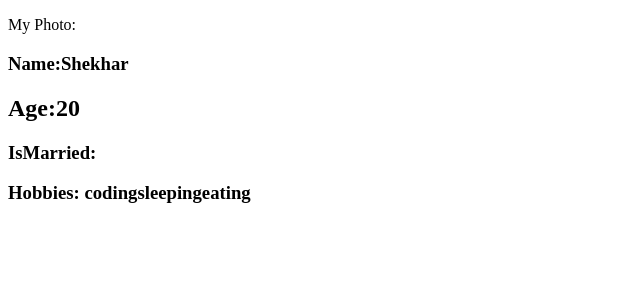
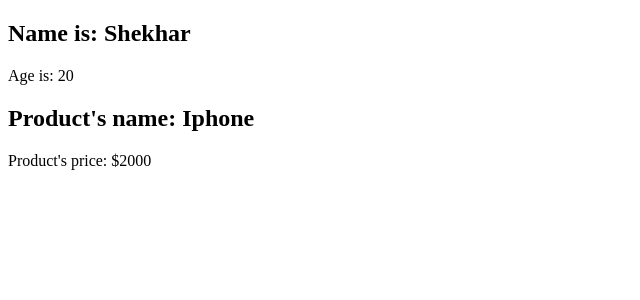
Before and after one commit to Sushey01/50-Hour-React-Challenge, a React (Vite) app: page / in a window 1280 px wide. Shown: the top 300 px of the page, without its empty margins (0-640 px from the left). Built offline with nearby package versions, Linux system fonts and the light colour scheme.

Commit message:
Day3PropsInComponents

```diff
--- a/src/App.jsx
+++ b/src/App.jsx
@@ -10,6 +10,8 @@
 import UserList from "./components/LISTS/UserList";
 import MainContent from "./components/MainContent";
 import ProductInfo from "./components/ProductInfo";
+import Person from "./components/PROPS_DAY3/Person";
+import Product from "./components/PROPS_DAY3/Product";
 import Properties from "./components/PROPS_DAY3/Properties";
 import WelcomeMessage from "./components/WelcomeMessage";
 
@@ -32,7 +34,9 @@
       {/* <Mapping/> */}
       {/* <UserList/>
       <ProductList/> */}
-      <Properties/>
+      {/* <Properties/> */}
+      <Person name="Shekhar" age={20}/>
+      <Product name="Iphone" price={2000}/>
     </section>
   );
 
--- a/src/components/PROPS_DAY3/Person.jsx
+++ b/src/components/PROPS_DAY3/Person.jsx
@@ -1,10 +1,10 @@
 import React from 'react'
 
-const Person = (props) => {
+const Person = ({name, age}) => {
   return (
     <div>
-      <h2>Name is: {props.name}</h2>
-      <p>Age is: {props.age}</p>
+      <h2>Name is: {name}</h2>
+      <p>Age is: {age}</p>
     </div>
   )
 }
--- a/src/components/PROPS_DAY3/Product.jsx
+++ b/src/components/PROPS_DAY3/Product.jsx
@@ -1,16 +1,12 @@
 import React from 'react'
 
-const PersonInfo = () = {
-    return (
-        <div>
-    )
-}
 
-const Product = ({name, price}) => {
+
+const Product = (props) => {
   return (
     <div>
-      <h2>Product's name: {name} </h2>
-      <p>Product's price: {price}</p>
+      <h2>Product's name: {props.name} </h2>
+      <p>Product's price: ${props.price}</p>
     </div>
   )
 }
--- a/src/components/PROPS_DAY3/Properties.jsx
+++ b/src/components/PROPS_DAY3/Properties.jsx
@@ -1,5 +1,5 @@
 import React from 'react'
-import {Mario} from "../../assets/images/mario.png"
+import Mario from "../../assets/images/mario.png"
 
 const Properties = () => {
   return (
```
